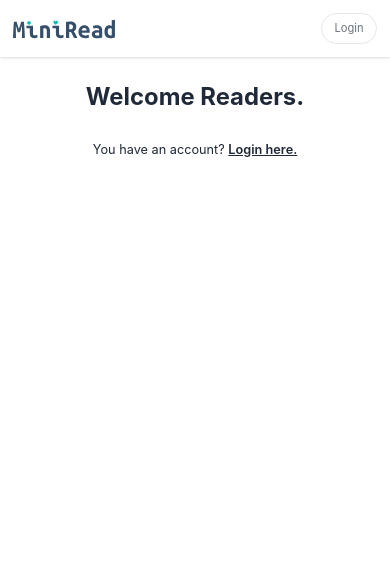
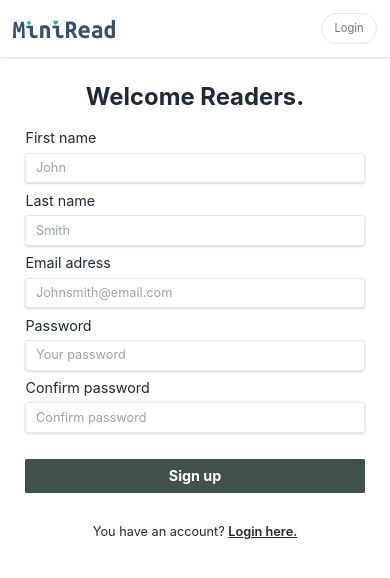
Before and after one commit to abdouAoufi/MiniRead, a React (Vite) app: page / in a window 390 px wide. Shown: the top 578 px of the page. Built offline with nearby package versions, Linux system fonts and the light colour scheme.

Commit message:
Sign up validation

```diff
--- a/src/pages/Auth/Register.jsx
+++ b/src/pages/Auth/Register.jsx
@@ -1,7 +1,169 @@
 import React, { useState } from "react";
+import { useFormik } from "formik";
+
+const validate = (values) => {
+  const errors = {};
+  if (!values.firstName) {
+    errors.firstName = "Required!";
+  } else if (values.firstName.length > 15 || values.firstName.length < 2) {
+    errors.firstName = "Invalid first name!";
+  }
+  if (!values.lastName) {
+    errors.lastName = "Required!";
+  } else if (values.lastName.length > 15 || values.lastName.length < 2) {
+    errors.lastName = "Invalid last name!";
+  }
+  if (!values.email) {
+    errors.email = "Required!";
+  } else if (!/^[A-Z0-9._%+-]+@[A-Z0-9.-]+\.[A-Z]{2,4}$/i.test(values.email)) {
+    errors.email = "Invalid email address";
+  }
+  if (!values.password) {
+    errors.password = "Required!";
+  } else if (values.password.length > 15 || values.password.length < 8) {
+    errors.password = "Invalid password!";
+  }
+  if (!values.confirmPassword) {
+    errors.confirmPassword = "Required!";
+  } else if (
+    values.confirmPassword.length > 15 ||
+    values.confirmPassword.length < 8
+  ) {
+    errors.confirmPassword = "Invalid password!";
+  }
+  if (values.password !== values.confirmPassword) {
+    errors.confirmPassword = "Passwords don't match!";
+    errors.password = "Passwords don't match!";
+  }
+
+  return errors;
+};
 
 function Register() {
-  return <div></div>;
+  const formik = useFormik({
+    initialValues: {
+      firstName: "",
+      lastName: "",
+      email: "",
+      password: "",
+      confirmPassword: "",
+    },
+    validate,
+    onSubmit: (values) => {
+      alert(JSON.stringify(values, null, 2));
+    },
+  });
+  return (
+    <form className="flex flex-col pt-3 md:pt-6" onSubmit={formik.handleSubmit}>
+      <div className="flex flex-col pt-2">
+        <label htmlFor="name" className="text-lg">
+          First name
+        </label>
+        <input
+          id="firstName"
+          name="firstName"
+          type="text"
+          onChange={formik.handleChange}
+          value={formik.values.firstName}
+          placeholder="John"
+          className="shadow appearance-none border rounded w-full py-2 px-3 text-gray-700 mt-1 leading-tight focus:outline-none focus:shadow-outline"
+        />
+        {formik.errors.firstName ? (
+          <div className="text-red-400 pt-2 font-medium">
+            {formik.errors.firstName}
+          </div>
+        ) : null}
+      </div>
+
+      <div className="flex flex-col pt-2">
+        <label htmlFor="name" className="text-lg">
+          Last name
+        </label>
+        <input
+          id="lastName"
+          name="lastName"
+          type="text"
+          onChange={formik.handleChange}
+          value={formik.values.lastName}
+          placeholder="Smith"
+          className="shadow appearance-none border rounded w-full py-2 px-3 text-gray-700 mt-1 leading-tight focus:outline-none focus:shadow-outline"
+        />
+        {formik.errors.lastName ? (
+          <div className="text-red-400 pt-2 font-medium">
+            {formik.errors.lastName}
+          </div>
+        ) : null}
+      </div>
+
+      <div className="flex flex-col pt-2">
+        <label htmlFor="name" className="text-lg">
+          Email adress
+        </label>
+        <input
+          id="email"
+          name="email"
+          type="email"
+          onChange={formik.handleChange}
+          value={formik.values.email}
+          placeholder="Johnsmith@email.com"
+          className="shadow appearance-none border rounded w-full py-2 px-3 text-gray-700 mt-1 leading-tight focus:outline-none focus:shadow-outline"
+        />
+        {formik.errors.email ? (
+          <div className="text-red-400 pt-2 font-medium">
+            {formik.errors.email}
+          </div>
+        ) : null}
+      </div>
+
+      <div className="flex flex-col pt-2">
+        <label htmlFor="name" className="text-lg">
+          Password
+        </label>
+        <input
+          id="password"
+          name="password"
+          type="password"
+          onChange={formik.handleChange}
+          value={formik.values.password}
+          placeholder="Your password"
+          className="shadow appearance-none border rounded w-full py-2 px-3 text-gray-700 mt-1 leading-tight focus:outline-none focus:shadow-outline"
+        />
+        {formik.errors.password ? (
+          <div className="text-red-400 pt-2 font-medium">
+            {formik.errors.password}
+          </div>
+        ) : null}
+      </div>
+
+      <div className="flex flex-col pt-2">
+        <label htmlFor="name" className="text-lg">
+          Confirm password
+        </label>
+        <input
+          id="confirmPassword"
+          name="confirmPassword"
+          type="password"
+          onChange={formik.handleChange}
+          value={formik.values.confirmPassword}
+          placeholder="Confirm password"
+          className="shadow appearance-none border rounded w-full py-2 px-3 text-gray-700 mt-1 leading-tight focus:outline-none focus:shadow-outline"
+        />
+        {formik.errors.confirmPassword ? (
+          <div className="text-red-400 pt-2 font-medium">
+            {formik.errors.confirmPassword}
+          </div>
+        ) : null}
+      </div>
+
+      <button
+        type="submit"
+        defaultValue="Log In"
+        className="bg-black rounded-sm text-white font-bold text-lg hover:bg-gray-700 p-2 mt-8"
+      >
+        Sign up
+      </button>
+    </form>
+  );
 }
 
 export default Register;
```
